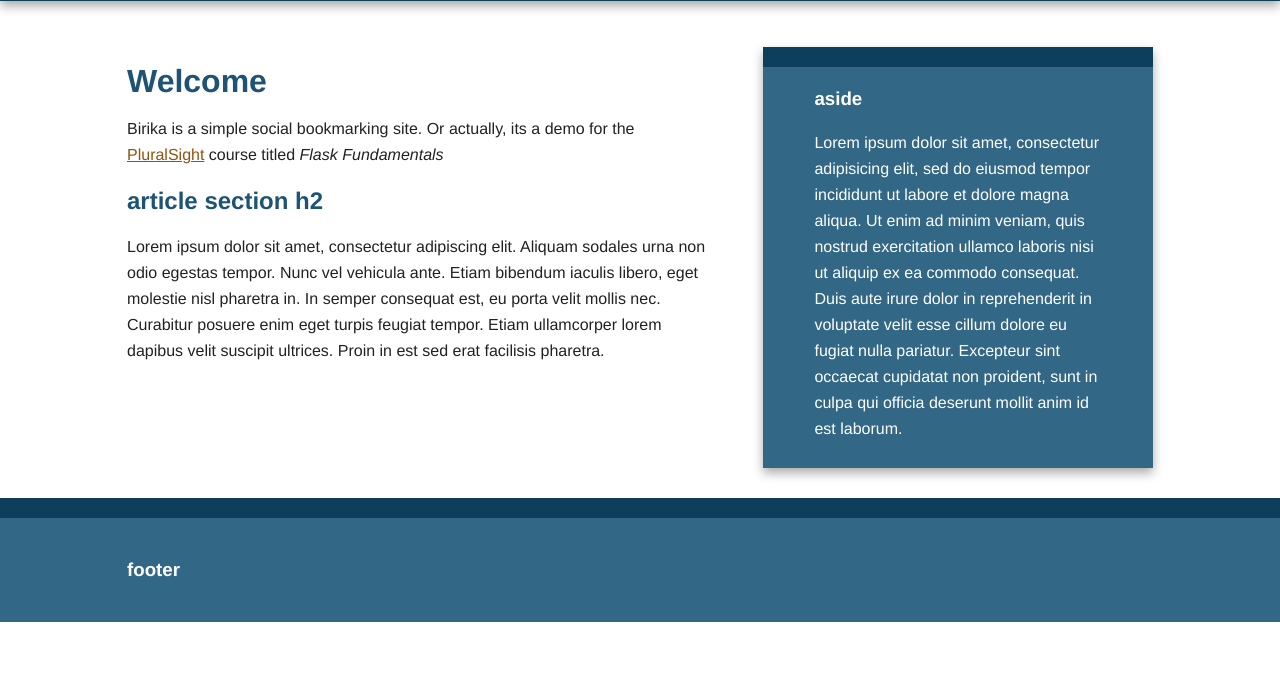
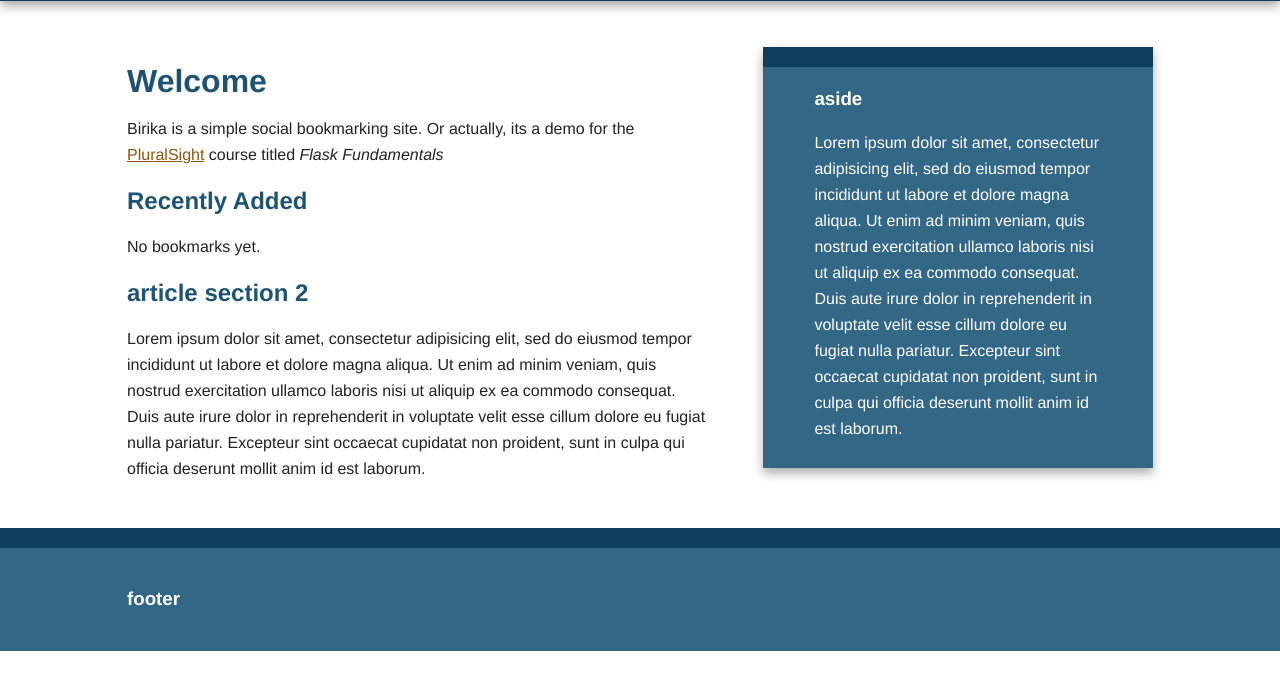
Before and after one commit to TheDancerCodes/Bookmarks-Flask-App, a Flask app: page / in a window 1280 px wide. Shown: the part 95-785 px from the top of the page. Run offline with Flask 2, Linux system fonts and the light colour scheme; some libraries are stand-ins or nearby versions.

Commit message:
If and For Statements.   + Pass function (new_bookmarks) to template to retrieve 5 newest bookmarks.   + Pass this to template as a context variable new_bookmarks.

```diff
--- a/thermos/templates/index.html
+++ b/thermos/templates/index.html
@@ -11,11 +11,22 @@
         <p>Birika is a simple social bookmarking site. Or actually, its a demo for the <a href="https://www.pluralsight.com/courses/flask-micro-framework-introduction">PluralSight</a> course titled <i>Flask Fundamentals</i></p>
     </header>
     <section>
-        <h2>article section h2</h2>
-        <p>Lorem ipsum dolor sit amet, consectetur adipiscing elit. Aliquam sodales urna non odio egestas tempor. Nunc vel vehicula ante. Etiam bibendum iaculis libero, eget molestie nisl pharetra in. In semper consequat est, eu porta velit mollis nec. Curabitur posuere enim eget turpis feugiat tempor. Etiam ullamcorper lorem dapibus velit suscipit ultrices. Proin in est sed erat facilisis pharetra.</p>
+        <h2>Recently Added</h2>
+        {% if new_bookmarks %}
+            <ul>
+            {% for bm in new_bookmarks %}
+                <li>{{ bm.user }} added <a href="{{ bm.url }}">{{ bm.url }}</a></li>
+            {% endfor %}
+            </ul>
+        {% else %}
+            No bookmarks yet.
+        {% endif %}
     </section>
+
     <section>
+        <h2>article section 2</h2>
+        <p>Lorem ipsum dolor sit amet, consectetur adipisicing elit, sed do eiusmod tempor incididunt ut labore et dolore magna aliqua. Ut enim ad minim veniam, quis nostrud exercitation ullamco laboris nisi ut aliquip ex ea commodo consequat. Duis aute irure dolor in reprehenderit in voluptate velit esse cillum dolore eu fugiat nulla pariatur. Excepteur sint occaecat cupidatat non proident, sunt in culpa qui officia deserunt mollit anim id est laborum.</p>
+    </section>
 
-    </section>
 </article>
 {% endblock %}
--- a/thermos/thermos.py
+++ b/thermos/thermos.py
@@ -10,15 +10,19 @@ def store_bookmark(url):
     """Function that stores the bookmarks as dicts in a list."""
     bookmarks.append(dict(
         url = url,
-        user = "reindert",
+        user = "taracha",
         date = datetime.utcnow
     ))
+
+def new_bookmarks(num):
+    """Functon that returns last bookmarks sorted by date."""
+    return sorted(bookmarks, key=lambda bm: bm['date'], reverse=True)[:num]
 
 @app.route('/')
 @app.route('/index')
 def index():
     """View Function that is returned as a Response for a HTTP Request."""
-    return render_template('index.html')
+    return render_template('index.html', new_bookmarks=new_bookmarks(5))
 
 @app.route('/add', methods=['GET', 'POST'])
 def add():
```
